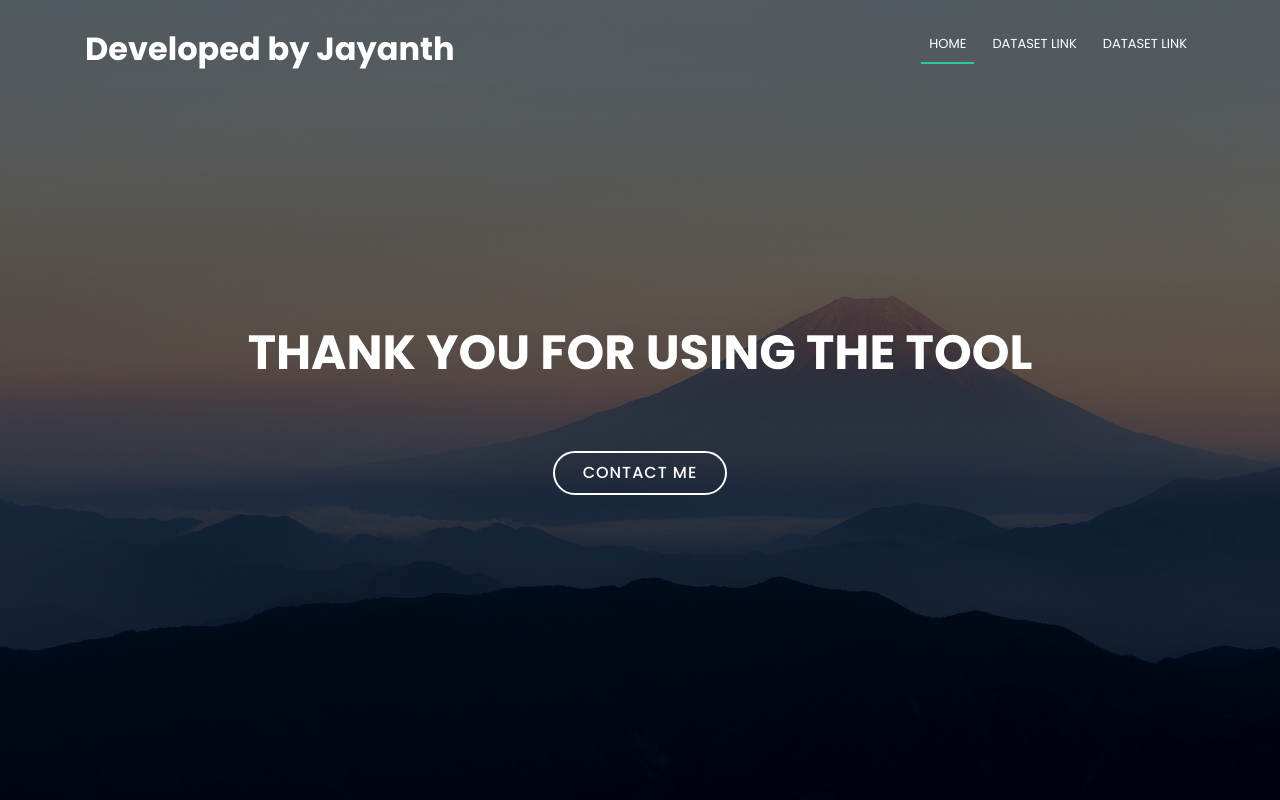
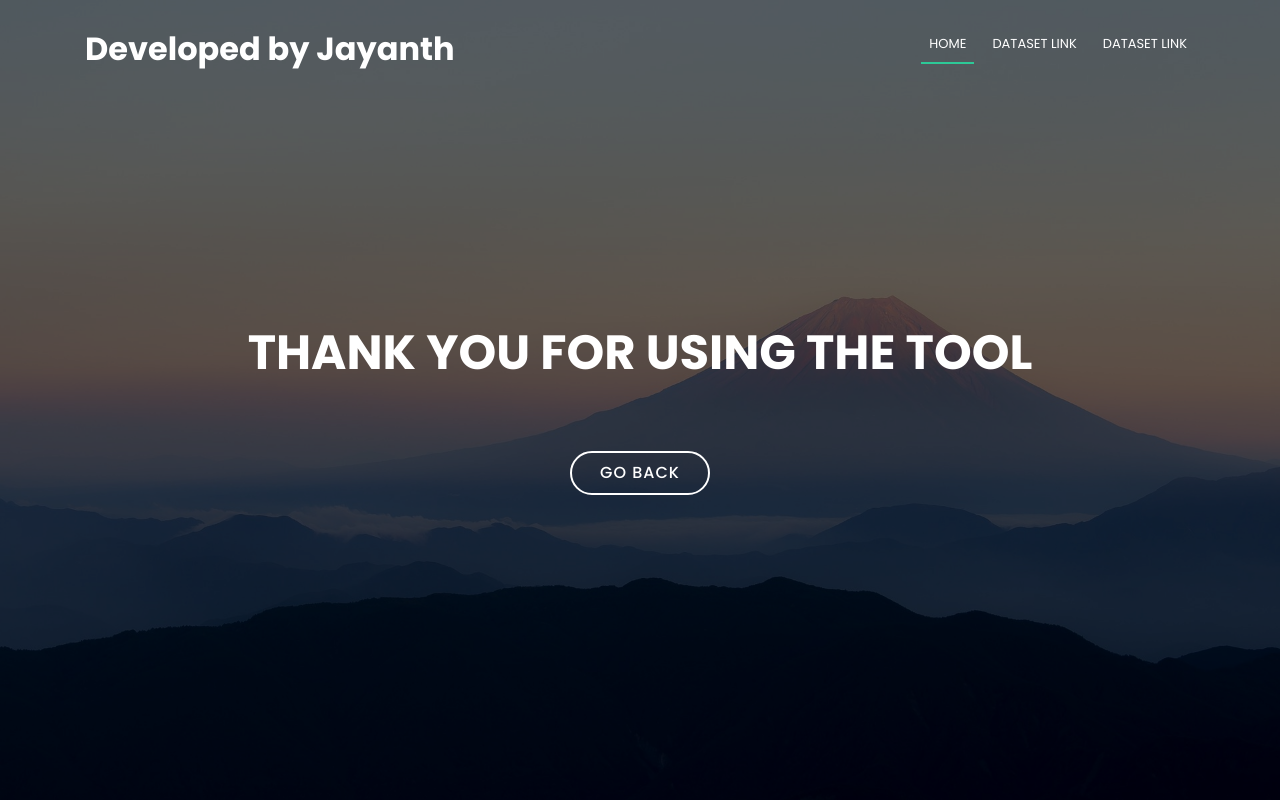
Before and after one commit to 7benson/SMS-Spam-Classifier, a Flask app: template templates/predict.html in a window 1280 px wide. Run offline with Flask 2, Linux system fonts and the light colour scheme; the template is opened without the code that fills it, so the values that code supplies are empty; parts of the project's set-up code (start-up, migrations or seed data) failed here and were passed over; some libraries are stand-ins or nearby versions.

Commit message:
go back button

```diff
--- a/templates/predict.html
+++ b/templates/predict.html
@@ -5,7 +5,7 @@
   <div class="hero-container">
     <h1>Thank you for using the tool</h1>
     <h2>{{text}}</h2>
-    <a href="#" class="btn-get-started">Contact Me</a>
+    <a href="/" class="btn-get-started">Go Back</a>
   </div>
 </section>
 {% endblock%}
```
